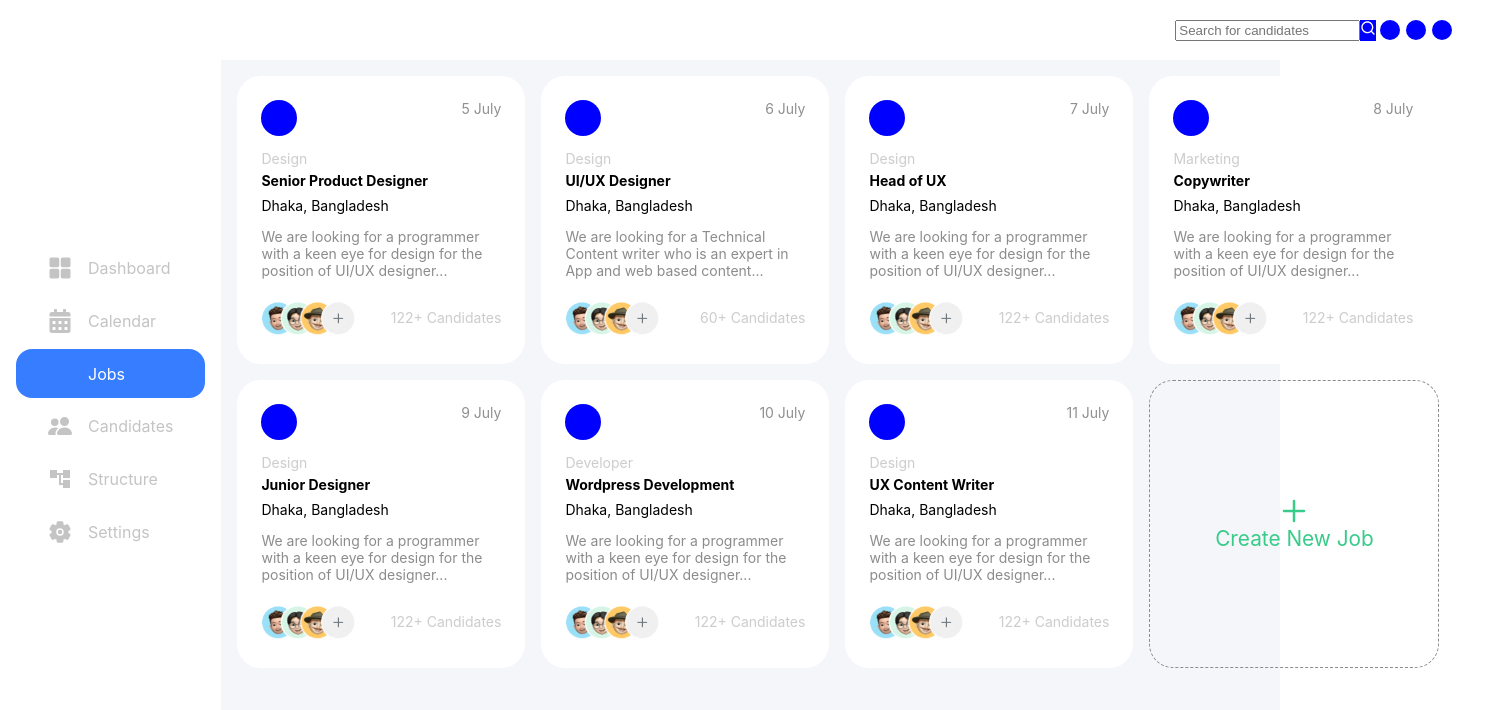
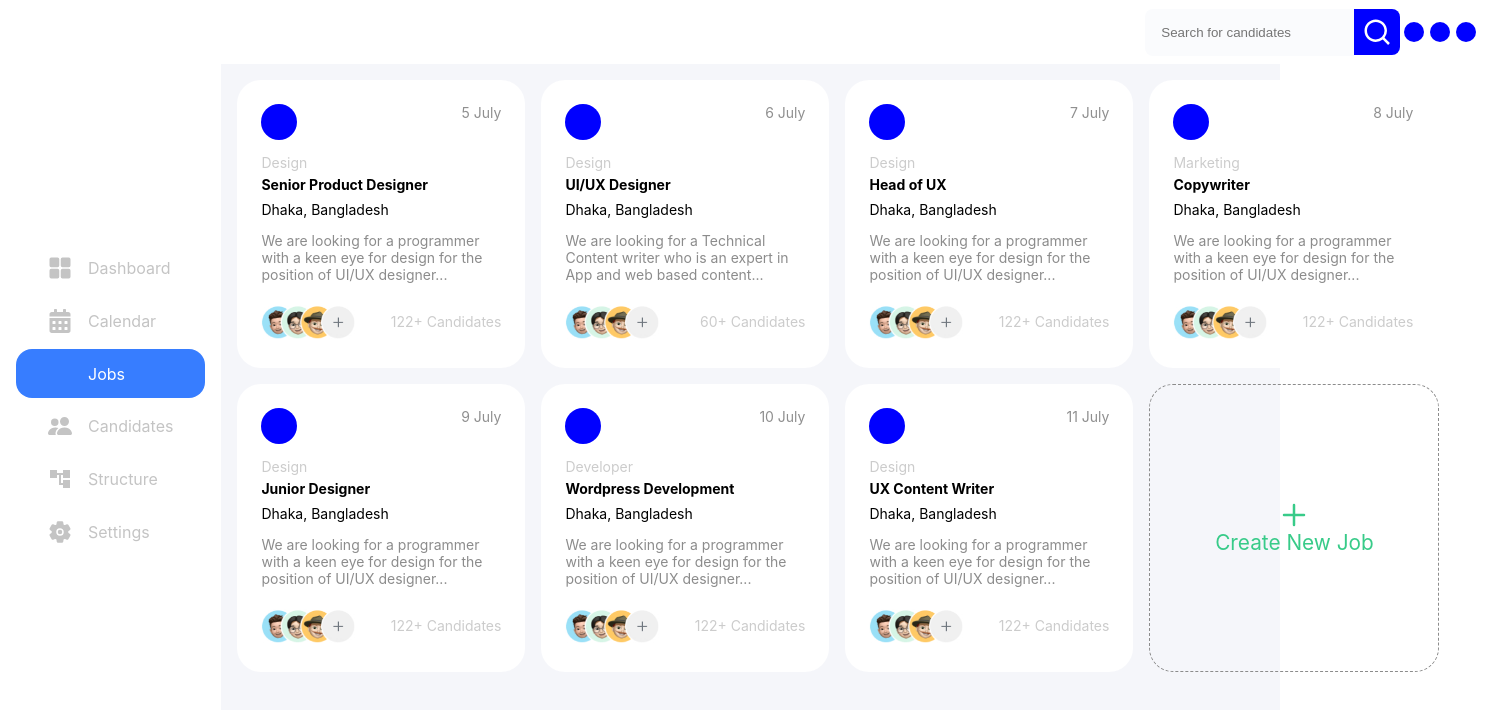
Before and after one commit to Saswati1701/HRMDashboard, a React (Create React App) app: page /Jobs in a window 1280 px wide. Shown: the top 710 px of the page, 1503 px wide, since content can reach past the window. Built offline with nearby package versions, Linux system fonts and the light colour scheme; some icons are missing.

Commit message:
topbar changes

```diff
--- a/src/components/topbar/Topbar.jsx
+++ b/src/components/topbar/Topbar.jsx
@@ -6,8 +6,8 @@ const Topbar = () => {
   return (
     <div className='topbar'>
       <div className='search-bar'>
-        <input type="text" placeholder="Search for candidates" />
-        <div style={{backgroundColor:"blue"}}><RiSearchLine color='white'/> </div>
+        <input type="text" placeholder="Search for candidates" style={{border:'none', padding:'1rem' , borderRadius:'0.5rem 0 0 0.5rem',  backgroundColor:"#FAFBFD  "}} />
+        <RiSearchLine color='white' size={30} style={{ backgroundColor:"blue", borderRadius:'0 0.5rem 0.5rem 0', padding:'0.5rem'}}/>
       </div>
       <div className="profile">
         <div className='circles'></div>
--- a/src/components/topbar/topbar.css
+++ b/src/components/topbar/topbar.css
@@ -1,17 +1,18 @@
 .topbar{
-    height: 60px;
+    height: 0%;
     background-color: white;
     width: 100%;
     display: flex;
     flex-direction: row;
     justify-content: flex-end;
     align-items: center;
-    padding:0 0rem;
+    padding:2rem 1.5rem;
 
 }
 .search-bar{
     display: flex;
     height: min-content;
+    border-radius: 0.5rem;
 }
 .profile{
     display: flex;
```
